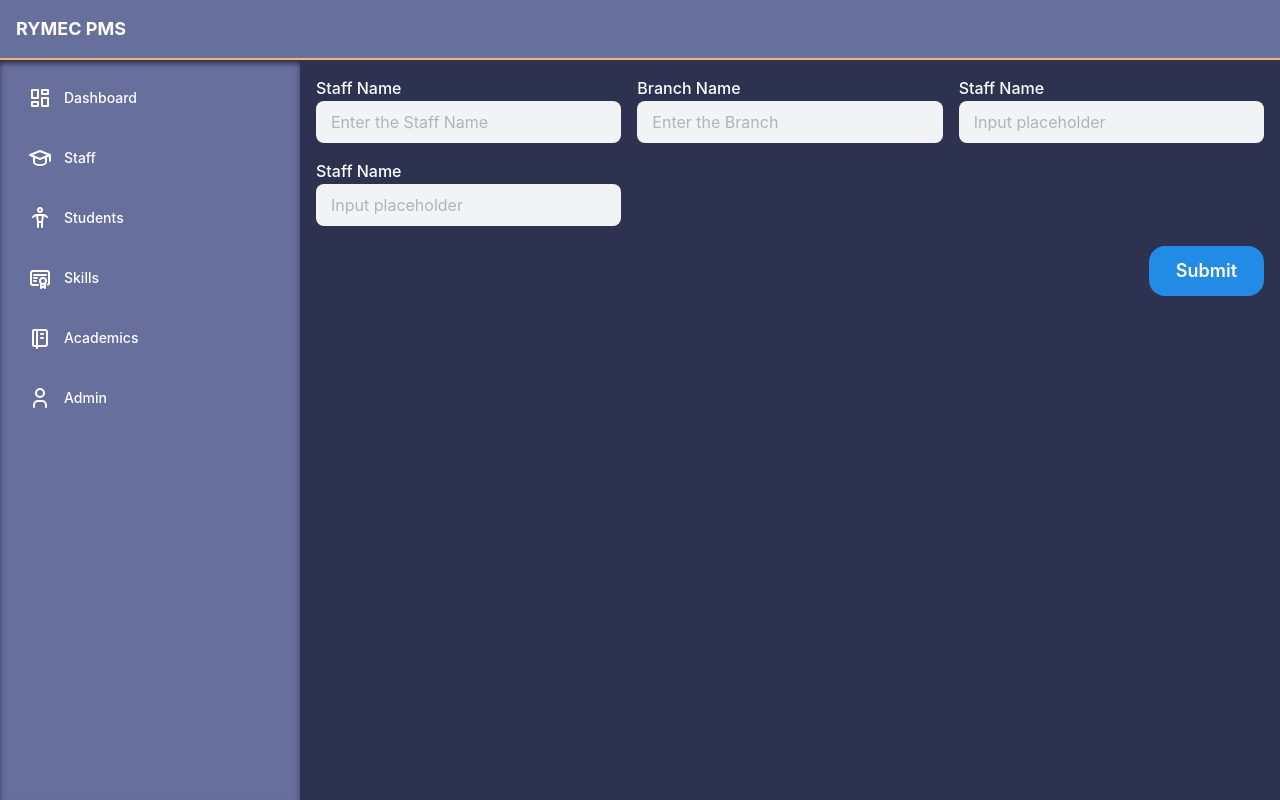
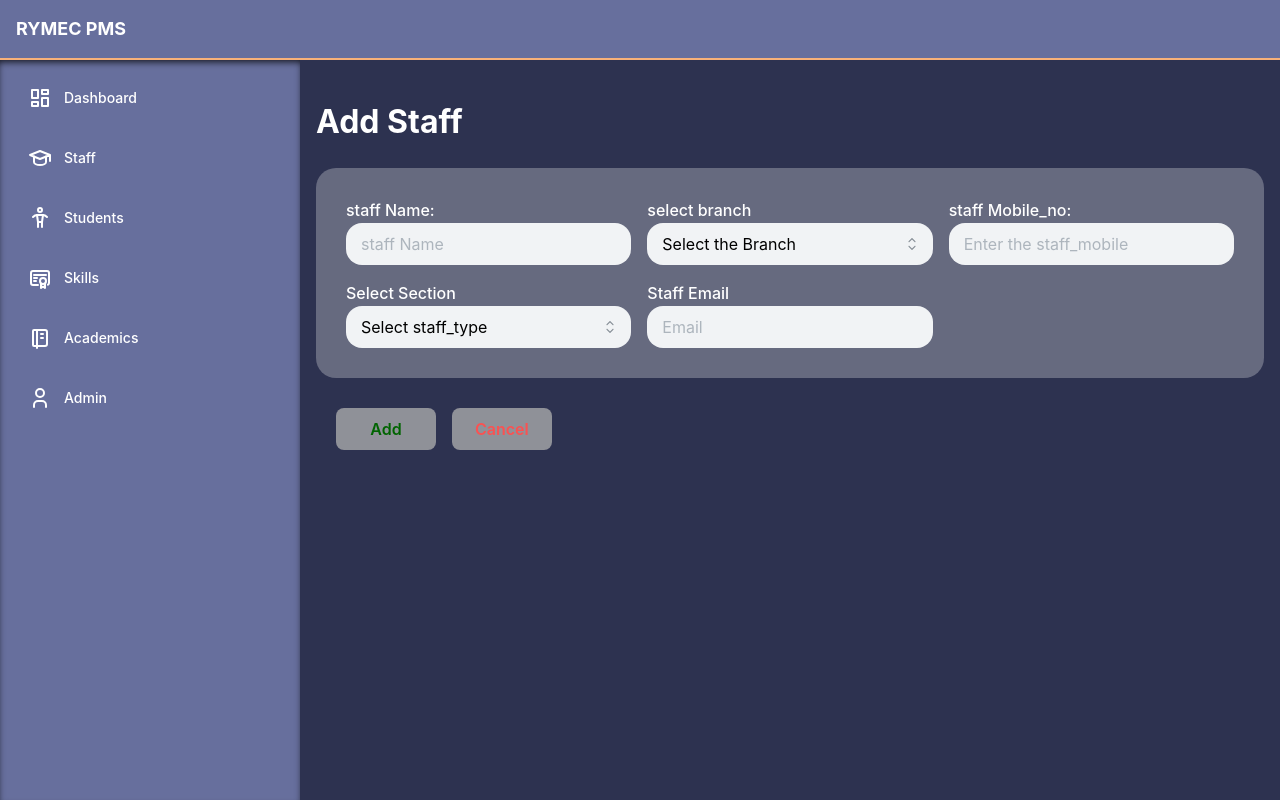
Before and after one commit to rgdev-03/Mini_project, a React (Vite) app: page /staffadd in a window 1280 px wide. Built offline with nearby package versions, Linux system fonts and the light colour scheme; no server answers.

Commit message:
staffintegration

```diff
--- a/src/pages/staff/Staff.tsx
+++ b/src/pages/staff/Staff.tsx
@@ -1,3 +1,4 @@
+import React, { useEffect, useState } from 'react';
 import { NavBar } from '@/components/stunav/Navbar';
 import { AppShell, Card, Group } from '@mantine/core';
 import { useDisclosure } from '@mantine/hooks';
@@ -7,26 +8,34 @@ import { Table } from '@mantine/core';
 import { Link } from 'react-router-dom';
 import classes from '../Student/student.module.css';
 import { StaffNavBar } from '@/components/staffnav/staffnav';
-const elements = [
-  { position: 6, name: 'Carbon', mass: 'bbhbs' },
-  { position: 7, name: 'Nitrogen', mass: 'sccscs' },
-  { position: 39, name: 'Yatrium', mass: 'bbjbjd' },
-  { position: 56, name: 'Barium', mass: 'gyggdwd' },
-  { position: 58, name: 'Cerium', mass: 'hbhehdb' },
-  { position: 58, name: 'Cerium', mass: 'hbhehdb' },
-  { position: 58, name: 'Cerium', mass: 'hbhehdb' },
-  { position: 58, name: 'Cerium', mass: 'hbhehdb' },
-];
-
-const rows = elements.map((element) => (
-  <Table.Tr key={element.name}>
-    <Table.Td>{element.position}</Table.Td>
-    <Table.Td>{element.name}</Table.Td>
-    <Table.Td>{element.mass}</Table.Td>
-  </Table.Tr>
-));
 
 export function Staff() {
+  const [staffdata, setStaffData] = useState([]);
+
+  useEffect(() => {
+    const fetchData = async () => {
+      try {
+        const response = await fetch('http://127.0.0.1:8000/api/staff/');
+        const data = await response.json();
+        setStaffData(data);
+      } catch (error) {
+        console.error('Error fetching data:', error);
+      }
+    };
+
+    fetchData();
+  }, []);
+
+  const rows = staffdata.map((element) => (
+    <Table.Tr key={element.staff_id}>
+      <Table.Td>{element.name}</Table.Td>
+      <Table.Td>{element.branch}</Table.Td>
+      <Table.Td>{element.mobile}</Table.Td>
+      <Table.Td>{element.staff_type}</Table.Td>
+      <Table.Td>{element.email}</Table.Td>
+    </Table.Tr>
+  ));
+
   const [mobileOpened, { toggle: toggleMobile }] = useDisclosure();
   const [desktopOpened, { toggle: toggleDesktop }] = useDisclosure(true);
 
@@ -53,20 +62,15 @@ export function Staff() {
       </AppShell.Navbar>
 
       <AppShell.Main>
-        <Group justify="right">
-          <Link to="/staffadd">
-            <Button variant="filled" color="blue" size="lg" radius="lg">
-              + Add Staff
-            </Button>
-          </Link>
-        </Group>
         <Card className={classes.card} mt="lg">
           <Table horizontalSpacing="70px">
             <Table.Thead>
               <Table.Tr>
-                <Table.Th>Staff id</Table.Th>
                 <Table.Th>Staff name</Table.Th>
                 <Table.Th>Branch</Table.Th>
+                <Table.Th>mobile</Table.Th>
+                <Table.Th>staff_type</Table.Th>
+                <Table.Th>email</Table.Th>
               </Table.Tr>
             </Table.Thead>
             <Table.Tbody>{rows}</Table.Tbody>
--- a/src/pages/staff/Staffadd.tsx
+++ b/src/pages/staff/Staffadd.tsx
@@ -1,13 +1,91 @@
-import { NavBar } from '@/components/stunav/Navbar';
-import { AppShell, Grid } from '@mantine/core';
+import { Header } from '@/components/Header/Header';
+import { StaffNavBar } from '@/components/staffnav/staffnav';
+import { AppShell, Burger, Group, Grid, Text, TextInput, Title, Modal, Card } from '@mantine/core';
 import { useDisclosure } from '@mantine/hooks';
 import { NativeSelect } from '@mantine/core';
-import { Button, Group, Burger, Title, TextInput } from '@mantine/core';
+import { Link } from 'react-router-dom';
+import { Breadcrumbs } from '@mantine/core';
+import { Textarea, Button } from '@mantine/core';
+import { YearPickerInput } from '@mantine/dates';
+import '@mantine/dates/styles.css';
 import classes from '../Student/student.module.css';
-import { StaffNavBar } from '@/components/staffnav/staffnav';
+
+import { useEffect, useState } from 'react';
+import { NavBar } from '@/components/stunav/Navbar';
+
 export function Staffadd() {
   const [mobileOpened, { toggle: toggleMobile }] = useDisclosure();
   const [desktopOpened, { toggle: toggleDesktop }] = useDisclosure(true);
+
+  const [showSuccess, setShowSuccess] = useState(false);
+  const [redirectUrl, setRedirectUrl] = useState('');
+  const [staffname, setStaffName] = useState([]);
+  const [staffbranch, setStaffBranch] = useState([]);
+  const [staffmobile, setStaffMobile] = useState([]);
+  const [stafftype, setStaffType] = useState([]);
+  const [staffemail, setStaffEmail] = useState([]);
+
+  const [branches, setBranches] = useState('');
+
+  useEffect(() => {
+    // Fetch the list of areas from the specified endpoint
+    const fetchBranches = async () => {
+      try {
+        const response = await fetch('http://127.0.0.1:8000/api/branch/');
+        const data = await response.json();
+        setBranches(data);
+      } catch (error) {
+        console.error('Error fetching Department Data:', error);
+      }
+    };
+
+    fetchBranches();
+  }, []);
+
+  const handleAddStaff = async () => {
+    try {
+      const staffData = {
+        name: staffname,
+        branch: staffbranch,
+        mobile: staffmobile,
+        staff_type: stafftype,
+        email: staffemail,
+      };
+
+      console.log('Data being sent:', staffData);
+
+      const response = await fetch('http://127.0.0.1:8000/api/staff/', {
+        method: 'POST',
+        headers: {
+          'Content-Type': 'application/json',
+        },
+        body: JSON.stringify(staffData),
+      });
+
+      if (response.ok) {
+        setRedirectUrl('/staff');
+        setShowSuccess(true);
+        console.log('staff added successfully');
+      } else {
+        console.error('Failed to add staff:', response.status, response.statusText);
+      }
+    } catch (error) {
+      console.error('Error:', error);
+
+      if (error instanceof Error) {
+        console.error('Error message:', error.message);
+      }
+    }
+  };
+
+  const handleModalClose = () => {
+    setShowSuccess(false);
+
+    if (redirectUrl) {
+      window.location.href = redirectUrl;
+    }
+  };
+
   return (
     <AppShell
       header={{ height: 60 }}
@@ -18,6 +96,7 @@ export function Staffadd() {
       }}
       padding="md"
       bg="#2D3250"
+      c="white"
     >
       <AppShell.Header className={classes.header}>
         <Group h="100%" px="md">
@@ -25,57 +104,118 @@ export function Staffadd() {
           <Title order={4}>RYMEC PMS</Title>
         </Group>
       </AppShell.Header>
-
       <AppShell.Navbar>
         <StaffNavBar />
       </AppShell.Navbar>
-
       <AppShell.Main>
+        <Text>
+          <h1>Add Staff</h1>
+        </Text>
+        <Card className={classes.card}>
           <Grid>
             <Grid.Col span={4}>
               <TextInput
                 variant="filled"
                 size="md"
-              radius="md"
-              label="Staff Name"
-              placeholder="Enter the Staff Name"
-            />{' '}
+                radius="lg"
+                label="staff Name:"
+                placeholder="staff Name"
+                value={staffname}
+                onChange={(event) => setStaffName(event.target.value)}
+              />
             </Grid.Col>
+
+            <Grid.Col span={4}>
+              <NativeSelect
+                variant="filled"
+                size="md"
+                label=" select branch"
+                radius="lg"
+                value={staffbranch}
+                onChange={(event) => {
+                  const selectedValue = event.target.value;
+                  console.log('Selected Branch:', selectedValue);
+                  setStaffBranch(selectedValue ? parseInt(selectedValue, 10) : null);
+                }}
+                data={[
+                  { label: 'Select the Branch', value: null }, // Initial option
+                  ...(branches && branches.map((us) => ({ label: us.branch_name, value: us.id }))),
+                ]}
+              />
+            </Grid.Col>
+
+
 
             <Grid.Col span={4}>
               <TextInput
                 variant="filled"
                 size="md"
-              radius="md"
-              label="Branch Name"
-              placeholder="Enter the Branch"
-            />{' '}
+                radius="lg"
+                label="staff Mobile_no:"
+                placeholder="Enter the staff_mobile"
+                value={staffmobile}
+                onChange={(event) => setStaffMobile(event.target.value)}
+              />
             </Grid.Col>
+
+            <Grid.Col span={4}>
+              <NativeSelect
+                variant="filled"
+                size="md"
+                label="Select Section"
+                radius="lg"
+                value={stafftype}
+                onChange={(event) => {
+                  const selectedValue = event.target.value;
+                  console.log('Selected staff_type:', selectedValue);
+                  setStaffType(selectedValue);
+                }}
+                data={[
+                  { label: 'Select staff_type', value: '' },
+                  { label: 'Placement_co-ordinator', value: 'placement_co_ordinator' },
+                  { label: 'Department_co_ordinator', value: 'Department_co_ordinator' },
+
+
+                ]}
+              />
+            </Grid.Col>
+
+
 
             <Grid.Col span={4}>
               <TextInput
                 variant="filled"
                 size="md"
-              radius="md"
-              label="Staff Name"
-              placeholder="Input placeholder"
-            />{' '}
+                radius="lg"
+                label="Staff Email"
+                placeholder="Email"
+                value={staffemail}
+                onChange={(event) => setStaffEmail(event.target.value)}
+              />
             </Grid.Col>
-          <Grid.Col span={4}>
-            <TextInput
+
+
+          </Grid>
+        </Card>
+        <Group mt={30} ml={20}>
+          <Button
             variant="filled"
+            color="rgba(176, 176, 176, 0.75)"
             size="md"
             radius="md"
-              label="Staff Name"
-              placeholder="Input placeholder"
-            />{' '}
-          </Grid.Col>
-        </Grid>
-        <Group justify="right" mt="lg">
-          <Button variant="filled" color="blue" size="lg" radius="lg">
-            Submit
+            w={100}
+            c="darkgreen"
+            onClick={handleAddStaff}
+          >
+            Add
+          </Button>
+          <Button variant="filled" color="rgba(176, 176, 176, 0.75)" size="md" radius="md" c="red">
+            Cancel
           </Button>
         </Group>
+        <Modal title="Success" opened={showSuccess} onClose={handleModalClose} withCloseButton>
+          Data added successfully!
+        </Modal>
       </AppShell.Main>
     </AppShell>
   );
--- a/src/pages/staff/admin.tsx
+++ b/src/pages/staff/admin.tsx
@@ -36,10 +36,17 @@ export function Admin() {
       </AppShell.Navbar>
       <AppShell.Main>
         <Grid w="70rem" ml="md">
-
           <Grid.Col span={4}>
             <Link to="/addbatch">
-              <Card shadow="sm" padding="lg" radius="md" h="100px" mt="lg" className={classes.card} withBorder>
+              <Card
+                shadow="sm"
+                padding="lg"
+                radius="md"
+                h="100px"
+                mt="lg"
+                className={classes.card}
+                withBorder
+              >
                 <text>Add Batch</text>
               </Card>
             </Link>
@@ -47,15 +54,34 @@ export function Admin() {
 
           <Grid.Col span={4}>
             <Link to="/addbranch">
-              <Card shadow="sm" padding="xl" radius="md" h="100px" mt="lg" className={classes.card} withBorder>
+              <Card
+                shadow="sm"
+                padding="xl"
+                radius="md"
+                h="100px"
+                mt="lg"
+                className={classes.card}
+                withBorder
+              >
                 <text>Add Branch</text>
               </Card>
             </Link>
           </Grid.Col>
-
-
-
-
+          <Grid.Col span={4}>
+            <Link to="/staffadd">
+              <Card
+                shadow="sm"
+                padding="xl"
+                radius="md"
+                h="100px"
+                mt="lg"
+                className={classes.card}
+                withBorder
+              >
+                <text>Add Staff</text>
+              </Card>
+            </Link>
+          </Grid.Col>
         </Grid>
       </AppShell.Main>
     </AppShell>
```
Lines whose indentation alone changed are shown as unchanged.
